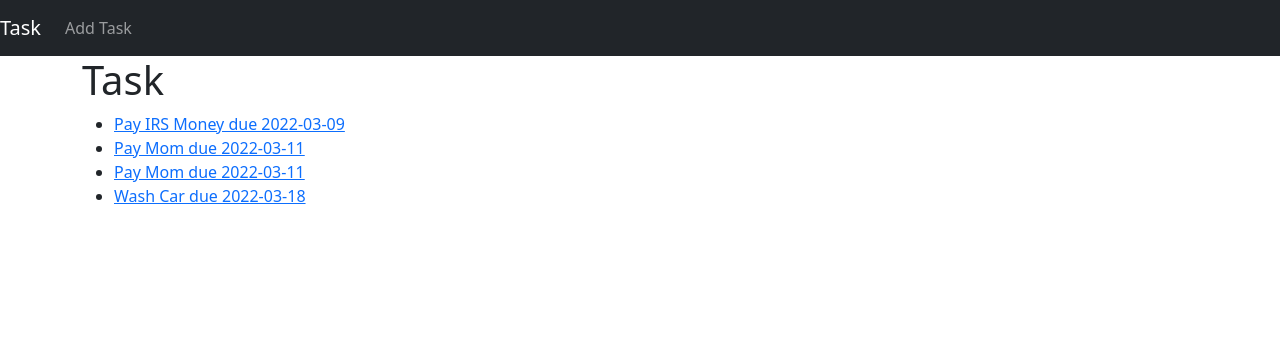
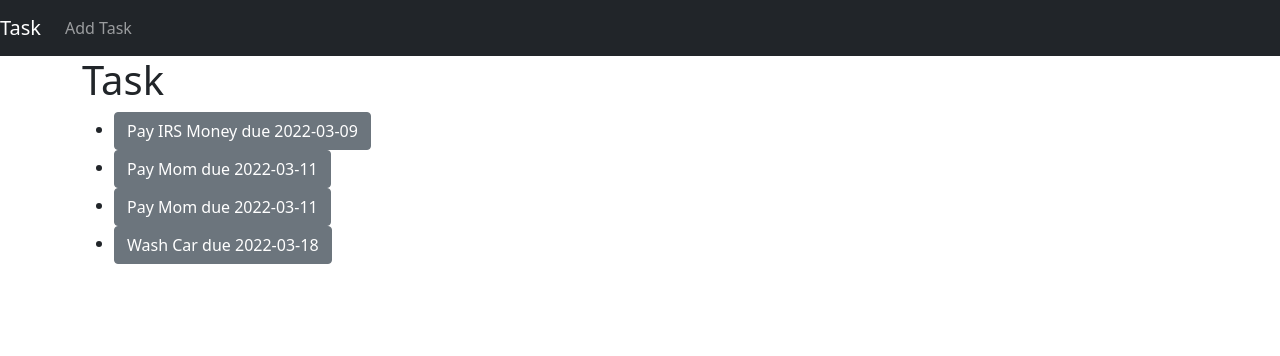
Before and after one commit to Gibsonian93/Todolist, a Django app: page /todo/ in a window 1280 px wide. Shown: the top 356 px of the page. Run offline with Django 3.2, Linux system fonts and the light colour scheme; data comes from the database, SQL or seed files in the repository; both versions use the stored data as it was after the commit.

Commit message:
create different color buttons

```diff
--- a/todo/templates/todo/task_list.html
+++ b/todo/templates/todo/task_list.html
@@ -7,7 +7,11 @@
         <ul>
             {% for task in task_list %}
                 <li>
-                    <a href = "/todo/task_detail/{{task.id}}">{{task}}
+                    {% if task.complete == True %}
+                    <a href="/todo/task_detail/{{task.id}}" class="btn btn-success" role="button">{{task}}</a>
+                    {% else %}
+                    <a href="/todo/task_detail/{{task.id}}" class="btn btn-secondary" role="button">{{task}}</a>
+                    {% endif %}
                 </li>
             {% endfor %}
         </ul>
```
Also changed, not shown: db.sqlite3.
